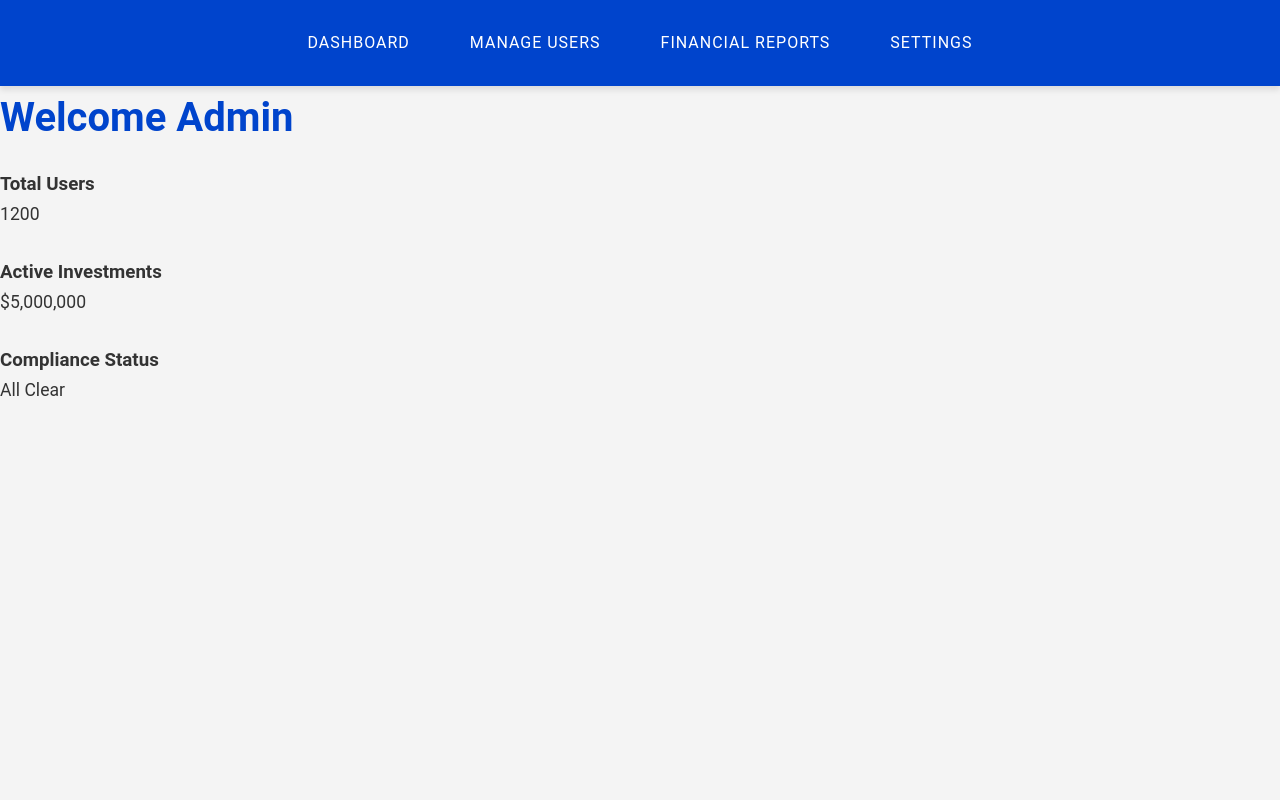
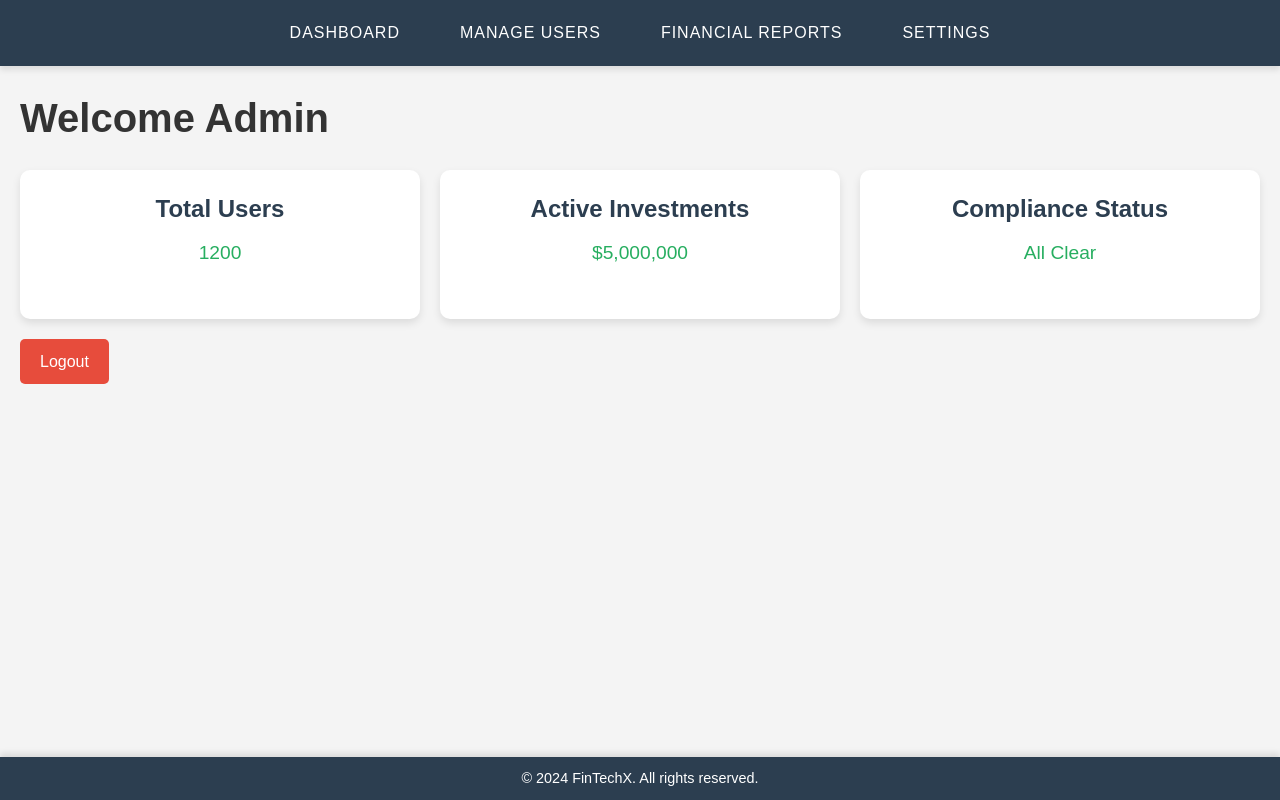
Before and after one commit to programmerraju/FintechX, a plain HTML site: page admin-dashboard.html in a window 1280 px wide. Drawn offline with Linux system fonts and the light colour scheme; sample sign-in values are in the browser's storage.

Commit message:
update admin.html

```diff
--- a/admin-dashboard.html
+++ b/admin-dashboard.html
@@ -1,11 +1,97 @@
 <!DOCTYPE html>
 <html lang="en">
+
 <head>
     <meta charset="UTF-8">
     <meta name="viewport" content="width=device-width, initial-scale=1.0">
     <title>Admin Dashboard - FinTechX</title>
     <link rel="stylesheet" href="styles.css">
+    <style>
+        body {
+            font-family: Arial, sans-serif;
+            margin: 0;
+            padding: 0;
+            background-color: #f4f4f4;
+        }
+
+        header {
+            background-color: #2c3e50;
+            padding: 10px 20px;
+            color: white;
+            text-align: center;
+        }
+
+        nav a {
+            color: white;
+            margin: 0 15px;
+            text-decoration: none;
+        }
+
+        nav a:hover {
+            text-decoration: underline;
+        }
+
+        #admin-dashboard {
+            padding: 20px;
+        }
+
+        h1 {
+            font-size: 2.5em;
+            color: #333;
+        }
+
+        .stats {
+            display: grid;
+            grid-template-columns: repeat(3, 1fr);
+            gap: 20px;
+            margin-top: 20px;
+        }
+
+        .stat-card {
+            background-color: #fff;
+            border-radius: 10px;
+            box-shadow: 0 4px 8px rgba(0, 0, 0, 0.1);
+            padding: 20px;
+            text-align: center;
+        }
+
+        .stat-card h3 {
+            font-size: 1.5em;
+            margin-bottom: 10px;
+            color: #2c3e50;
+        }
+
+        .stat-card p {
+            font-size: 1.2em;
+            color: #27ae60;
+        }
+
+        footer {
+            text-align: center;
+            padding: 10px;
+            background-color: #2c3e50;
+            color: white;
+            position: absolute;
+            width: 100%;
+            bottom: 0;
+        }
+
+        .logout-btn {
+            background-color: #e74c3c;
+            color: white;
+            padding: 10px 20px;
+            text-decoration: none;
+            border-radius: 5px;
+            margin-top: 20px;
+            display: inline-block;
+        }
+
+        .logout-btn:hover {
+            background-color: #c0392b;
+        }
+    </style>
 </head>
+
 <body>
     <header>
         <nav>
@@ -15,6 +101,7 @@
             <a href="settings.html">Settings</a>
         </nav>
     </header>
+
     <section id="admin-dashboard">
         <h1>Welcome Admin</h1>
         <div class="stats">
@@ -31,6 +118,30 @@
                 <p>All Clear</p>
             </div>
         </div>
+
+        <!-- Logout Button -->
+        <a href="#" class="logout-btn" onclick="logout()">Logout</a>
     </section>
+
+    <footer>
+        <p>&copy; 2024 FinTechX. All rights reserved.</p>
+    </footer>
+
+    <script>
+        // Ensure only admins can access this page
+        window.onload = function () {
+            const role = localStorage.getItem('role');
+            if (role !== 'admin') {
+                window.location.href = 'login.html'; // Redirect if not admin
+            }
+        };
+
+        // Logout function
+        function logout() {
+            localStorage.removeItem('role'); // Remove role from localStorage
+            window.location.href = 'login.html'; // Redirect to login
+        }
+    </script>
 </body>
+
 </html>
```
